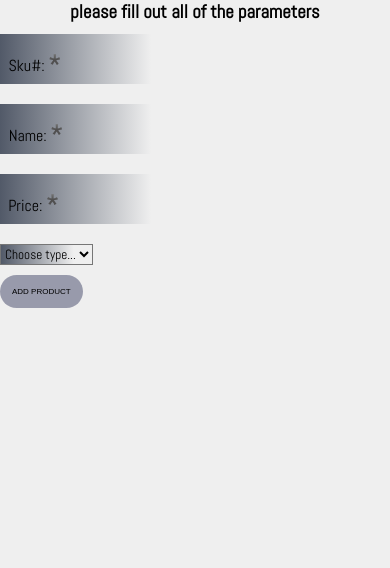
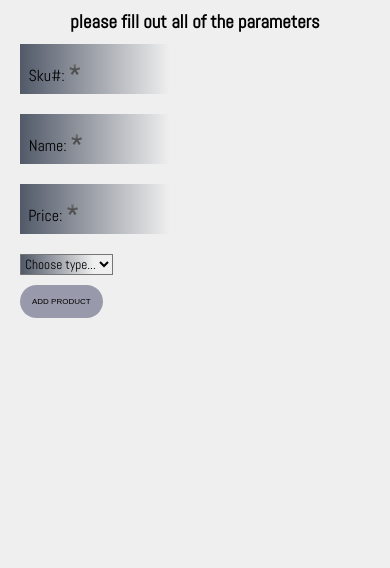
Before and after one commit to kristaps777/catalog, a PHP site: page /product.html in a window 390 px wide. Shown: the part 60-628 px from the top of the page. Run offline with PHP 8.4, Linux system fonts and the light colour scheme.

Commit message:
adjusted form padding for mobile

```diff
--- a/public/styles/product.css
+++ b/public/styles/product.css
@@ -194,6 +194,7 @@ select {
 .form_data {
     width: 100%;
     height: 90%;
+    padding: 0 20px 10px 20px;
 }
 
 .products_stats {
@@ -218,6 +219,7 @@ select {
 
 .wrapper h3 {
     height: 10%;
+    padding-top: 10px;
 }
 
 .data_description {
@@ -260,6 +262,7 @@ media query
 
 .form_data {
     width: 70%;
+    padding: 0;
 }
 
 input[type="submit"],
```
